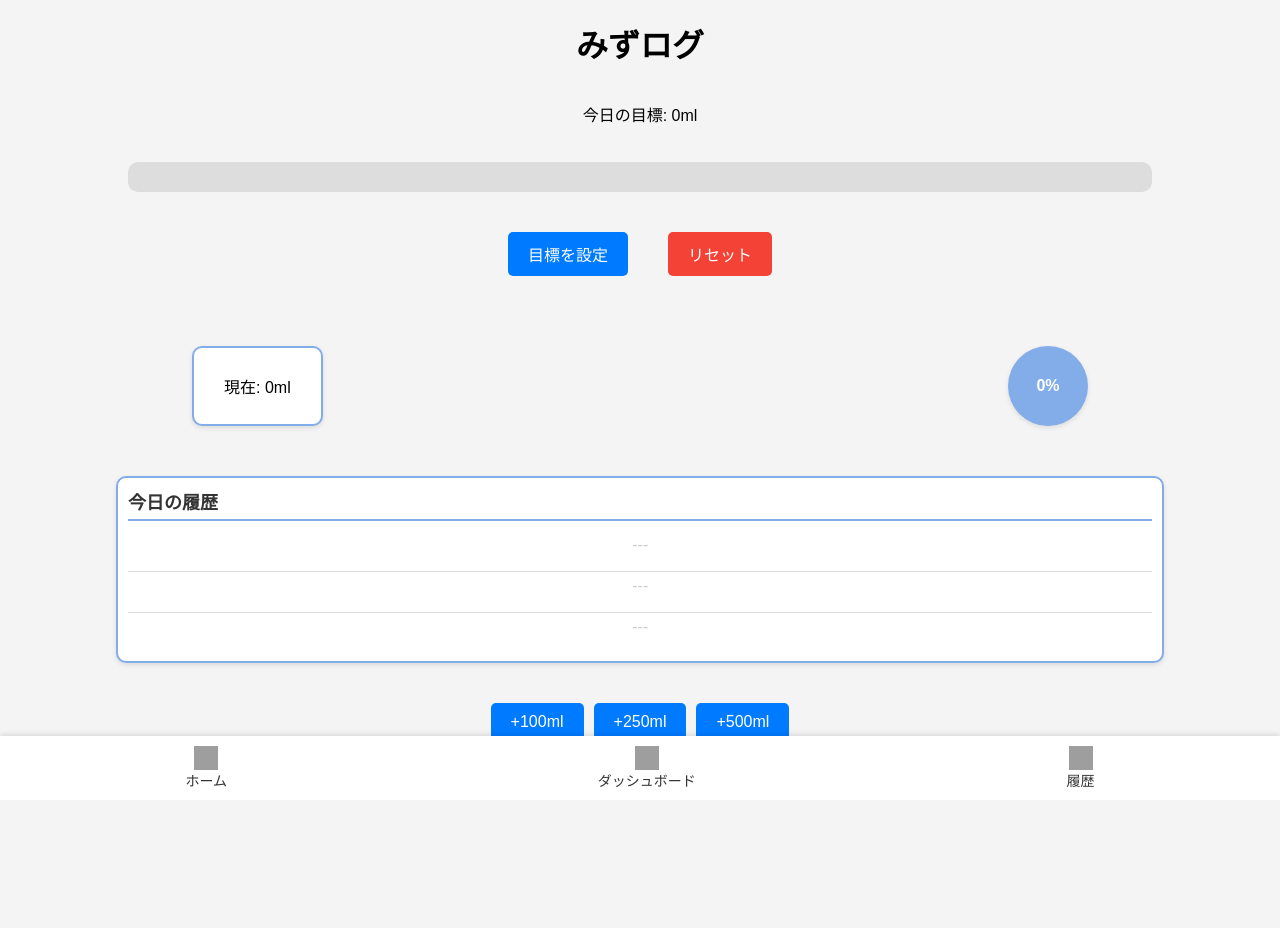
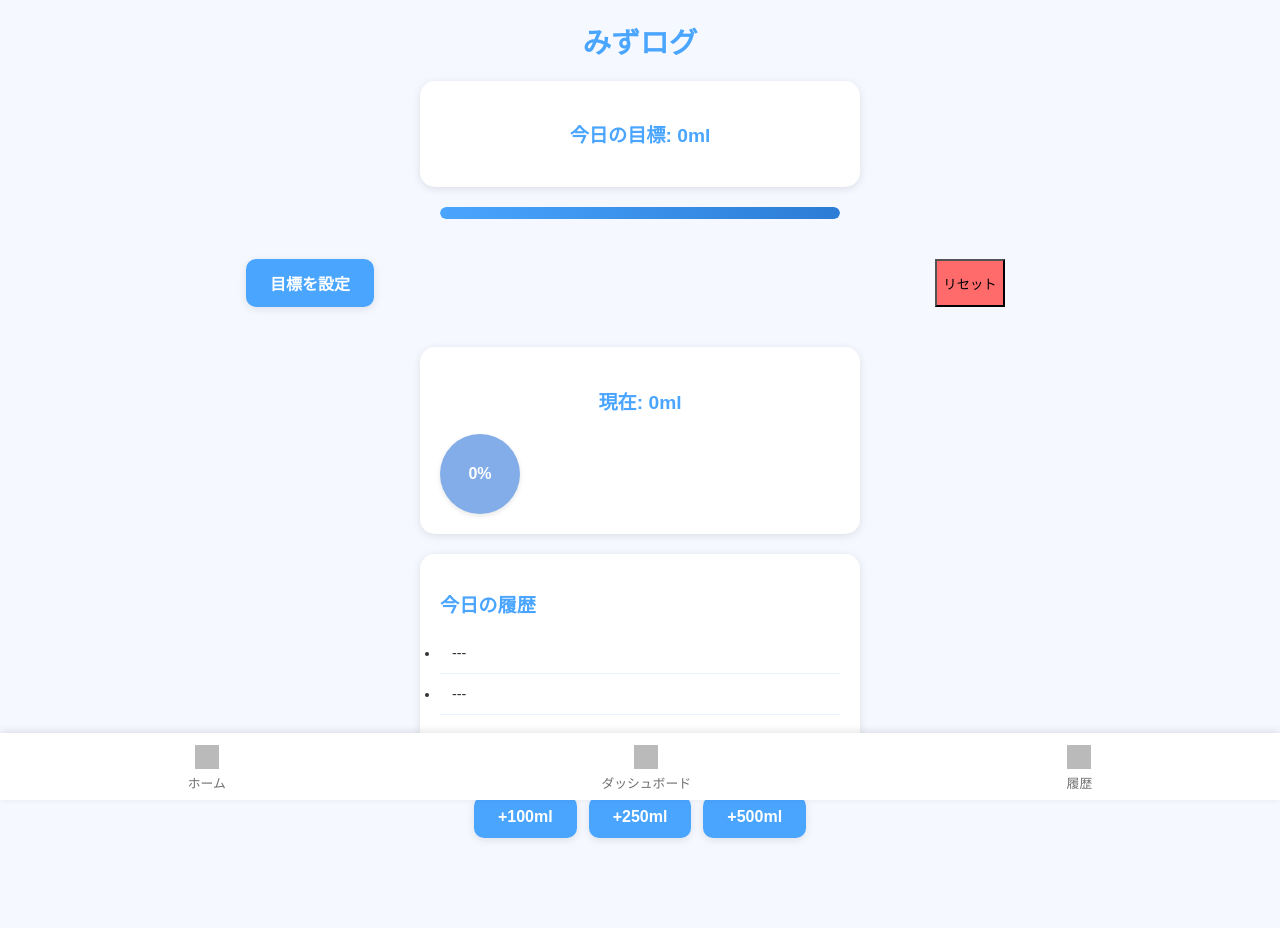
Before and after one commit to shellew/MizuLog, a Flask app: page / in a window 1280 px wide. Before the commit the page ends 787 px from the top, so only its background shows below. Run offline with Flask 3, Linux system fonts and the light colour scheme; data comes from the database, SQL or seed files in the repository; data that the repository does not hold is empty; grey boxes are pictures that could not be loaded.

Commit message:
デザイン修正: アプリデザイン更新

```diff
--- a/app.py
+++ b/app.py
@@ -283,4 +283,4 @@
 if __name__ == '__main__':
     port = int(os.environ.get("PORT", 10000))
     init_db()
-    app.run(host="0.0.0.0", port=port)
+    app.run(host="0.0.0.0", port=port, debug=True)
--- a/static/css/style.css
+++ b/static/css/style.css
@@ -1,15 +1,42 @@
+:root {
+    --primary-color: #4AA5FF;
+    --secondary-color: #E8F4FF;
+    --accent-color: #2B7CD4;
+    --background-color: #F5F9FF;
+    --text-color: #333333;
+    --shadow: 0 2px 8px rgba(0, 0, 0, 0.1);
+}
+
 body {
-    font-family: Arial, sans-serif;
+    font-family: 'Hiragino Sans', 'Arial', sans-serif;
     margin: 0;
-    padding: 0;
-    display: flex;
-    flex-direction: column;
-    align-items: center;
-    background-color: #f4f4f4;
+    padding: 0 0 70px 0;
+    background-color: var(--background-color);
+    color: var(--text-color);
 }
 
 h1 {
+    text-align: center;
+    color: var(--primary-color);
+    font-size: 1.8rem;
     margin: 20px 0;
+}
+
+.current-goal-box {
+    background: white;
+    border-radius: 15px;
+    padding: 20px;
+    margin: 20px auto;
+    width: 85%;
+    max-width: 400px;
+    box-shadow: var(--shadow);
+}
+
+.current-goal-text {
+    text-align: center;
+    font-size: 1.2rem;
+    font-weight: bold;
+    color: var(--primary-color);
 }
 
 .goal-container {
@@ -17,38 +44,37 @@
 }
 
 .progress-bar {
-    width: 80%;
-    background-color: #ddd;
-    border-radius: 10px;
+    width: 85%;
+    max-width: 400px;
+    height: 12px;
+    background-color: var(--secondary-color);
+    border-radius: 20px;
     overflow: hidden;
-    margin: 20px 0;
+    margin: 20px auto;
 }
 
 .progress-bar-inner {
-    height: 30px;
-    background-color: #82ade8;
-    width: 0%;
-    text-align: center;
-    color: white;
-    line-height: 30px;
-    transition: width 0.3s ease-in-out;
+    height: 100%;
+    background: linear-gradient(90deg, var(--primary-color), var(--accent-color));
+    border-radius: 20px;
+    transition: width 0.5s ease-in-out;
 }
 
 .current-intake-container {
-    display: flex;
-    align-items: center;
-    justify-content: space-between;
-    width: 70%;
-    margin: 20px 0;
-    padding: 10px;
+    background: white;
+    border-radius: 15px;
+    padding: 20px;
+    margin: 20px auto;
+    width: 85%;
+    max-width: 400px;
+    box-shadow: var(--shadow);
 }
 
 .current-intake-box {
-    padding: 10px 30px;
-    background-color: #fff;
-    border: 2px solid #82ade8;
-    border-radius: 10px;
-    box-shadow: 0px 2px 5px rgba(0, 0, 0, 0.1);
+    text-align: center;
+    font-size: 1.2rem;
+    font-weight: bold;
+    color: var(--primary-color);
 }
 
 .current-percentage-circle {
@@ -145,30 +165,37 @@
 
 .buttons {
     display: flex;
-    gap: 10px;
-    margin: 20px 0;
+    justify-content: center;
+    gap: 12px;
+    margin: 20px auto;
+    width: 85%;
+    max-width: 400px;
 }
 
-.buttons button {
-    padding: 10px 20px;
-    font-size: 16px;
+.log-button, #set-goal-button {
+    padding: 12px 24px;
     border: none;
-    border-radius: 5px;
+    border-radius: 10px;
+    background-color: var(--primary-color);
+    color: white;
+    font-size: 1rem;
+    font-weight: bold;
     cursor: pointer;
-    background-color: #007bff;
-    color: white;
+    transition: transform 0.2s, background-color 0.2s;
+    box-shadow: var(--shadow);
 }
 
-.buttons button:hover {
-    background-color: #0056b3;
+.log-button:hover, #set-goal-button:hover {
+    background-color: var(--accent-color);
+    transform: translateY(-2px);
 }
 
 #reset-button {
-    background-color: #f44336;
+    background-color: #FF6B6B;
 }
 
 #reset-button:hover {
-    background-color: #d32f2f;
+    background-color: #FF4949;
 }
 
 input {
@@ -183,69 +210,45 @@
 }
 
 .history-container {
-    width: 80%;
-    margin: 20px 0;
-    padding: 10px;
-    background-color: #fff;
-    border: 2px solid #82ade8;
-    border-radius: 10px;
-    box-shadow: 0px 2px 5px rgba(0, 0, 0, 0.1);
+    background: white;
+    border-radius: 15px;
+    padding: 20px;
+    margin: 20px auto;
+    width: 85%;
+    max-width: 400px;
+    box-shadow: var(--shadow);
 }
 
 .history-container h2 {
-    margin: 0;
-    font-size: 18px;
-    font-weight: bold;
-    color: #333;
-    border-bottom: 2px solid #82ade8;
-    padding-bottom: 5px;
+    color: var(--primary-color);
+    margin-bottom: 15px;
+    font-size: 1.2rem;
 }
 
 #history-list {
-    list-style: none;
+    margin: 0;
     padding: 0;
-    margin: 10px 0 0;
-    height: 120px; /* 3行分の高さ */
-    display: flex;
-    flex-direction: column;
-    justify-content: space-between;
 }
 
 #history-list li {
-    font-size: 16px;
-    color: #555;
-    padding: 5px 0;
-    border-bottom: 1px solid #ddd;
-    text-align: left;
-    min-height: 30px; /* 各行の高さを固定 */
-}
-
-#history-list li:last-child {
-    border-bottom: none;
-}
-
-#history-list li.empty {
-    color: #ccc;
-    text-align: center;
-    font-style: italic;
+    padding: 12px;
+    border-bottom: 1px solid var(--secondary-color);
+    font-size: 0.9rem;
 }
 
 footer {
     position: fixed;
     bottom: 0;
     width: 100%;
-    background: #ffffff;
-    padding: 10px 0;
-    box-shadow: 0 -2px 5px rgba(0, 0, 0, 0.1);
-    display: flex;
-    justify-content: space-around;
-    align-items: center;
+    background: white;
+    box-shadow: 0 -2px 8px rgba(0, 0, 0, 0.1);
+    z-index: 1000;
 }
 
 .footer-nav {
     display: flex;
-    width: 100%;
     justify-content: space-around;
+    padding: 12px 0 8px;
 }
 
 .nav-item {
@@ -253,11 +256,18 @@
     flex-direction: column;
     align-items: center;
     text-decoration: none;
-    color: #333;
-    font-size: 14px;
+    color: var(--text-color);
+    font-size: 0.8rem;
+    opacity: 0.7;
+    transition: opacity 0.2s;
+}
+
+.nav-item:hover {
+    opacity: 1;
 }
 
 .nav-item img {
     width: 24px;
     height: 24px;
+    margin-bottom: 4px;
 }
--- a/templates/MizuLog/index.html
+++ b/templates/MizuLog/index.html
@@ -3,8 +3,8 @@
 
 {% block content %}
 <h1>みずログ</h1>
-<div>
-    <p>今日の目標: <span id="goal">{{ daily_goal }}ml</span></p>
+<div class="current-goal-box">
+    <p class="current-goal-text">今日の目標: <span id="goal">{{ daily_goal }}ml</span></p>
 </div>
 
 <div class="progress-bar">
```
Also changed, not shown: other parts of static/css/style.css (+13 -19 lines).
